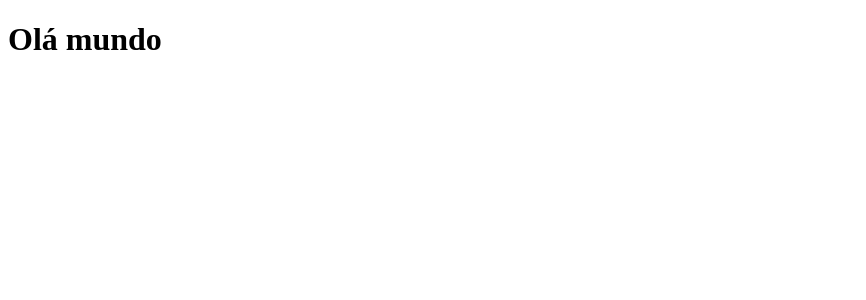
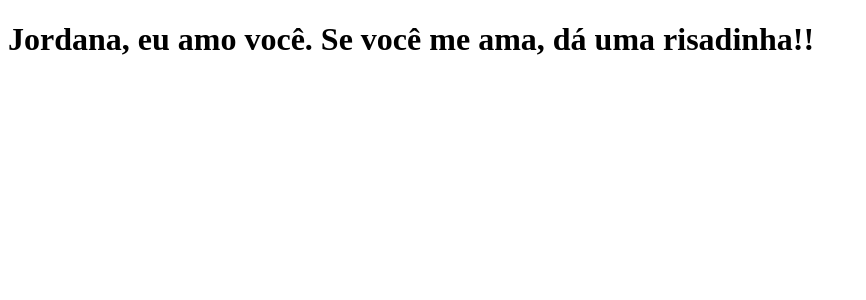
Before and after one commit to Clauveira/clone-tabnews, a Next.js app: page / in a window 1280 px wide. Shown: the top 300 px of the page, without its empty margins (0-866 px from the left). Built offline with nearby package versions, Linux system fonts and the light colour scheme.

Commit message:
declaração

```diff
--- a/pages/index.js
+++ b/pages/index.js
@@ -1,5 +1,5 @@
 function Home() {
-    return <h1 >Olá mundo</h1>
+    return <h1 >Jordana, eu amo você. Se você me ama, dá uma risadinha!!</h1>
 }
 
 export default Home;
```
